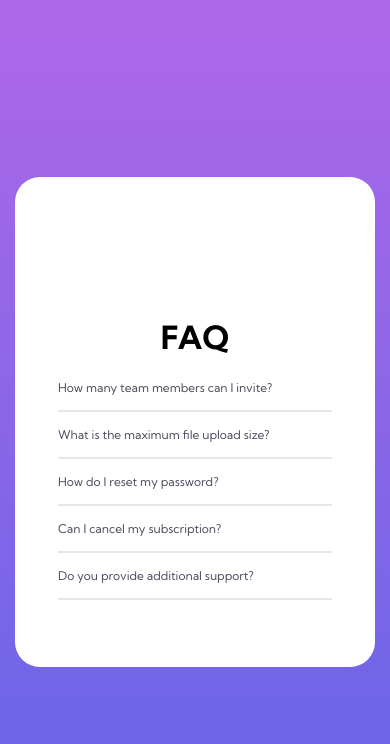
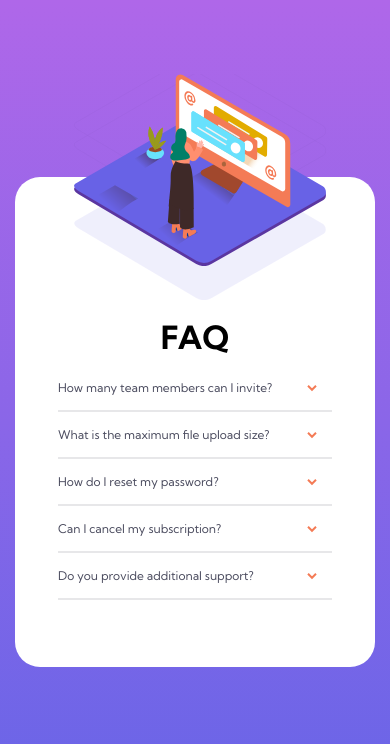
Before and after one commit to arkharman12/faq-accordion-card, a plain HTML site: page index.html in a window 390 px wide. Shown: the top 744 px of the page. Drawn offline with Linux system fonts and the light colour scheme.

Commit message:
Fixed svgs not showing up

```diff
--- a/css/style.css
+++ b/css/style.css
@@ -32,7 +32,7 @@ html, body {
   position: relative;
   height: 100%;
   width: 100%;
-  background-image: url("./images/illustration-woman-online-desktop.svg"), url("./images/bg-pattern-desktop.svg");
+  background-image: url("../images/illustration-woman-online-desktop.svg"), url("../images/bg-pattern-desktop.svg");
   background-repeat: no-repeat, no-repeat;
   background-size: 100%, 180%;
   background-position: -80px 50%, -460px 70%;
@@ -71,13 +71,13 @@ html, body {
 }
 
 .accordion-wrapper button.accordion:after {
-  content: url("./images/icon-arrow-down.svg");
+  content: url("../images/icon-arrow-down.svg");
   float: right;
   font-weight: 400;
 }
 
 .accordion-wrapper button.accordion.active:after {
-  content: url("./images/icon-arrow-down.svg");
+  content: url("../images/icon-arrow-down.svg");
   transition: transform 0.2s linear;
   transform: rotate(180deg);
 }
@@ -121,7 +121,7 @@ html, body {
     position: absolute;
     height: 250px;
     width: 100%;
-    background-image: url("./images/illustration-woman-online-desktop.svg"), url("./images/bg-pattern-desktop.svg");
+    background-image: url("../images/illustration-woman-online-desktop.svg"), url("../images/bg-pattern-desktop.svg");
     background-repeat: no-repeat, no-repeat;
     background-size: 70%, 70%;
     background-position: 5% 0%, 5% -600%;
```
